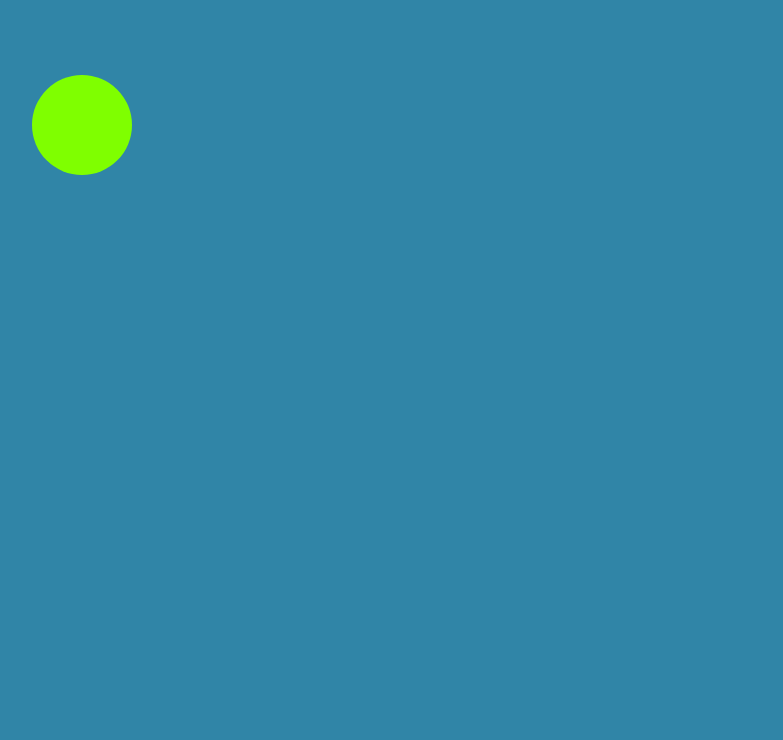
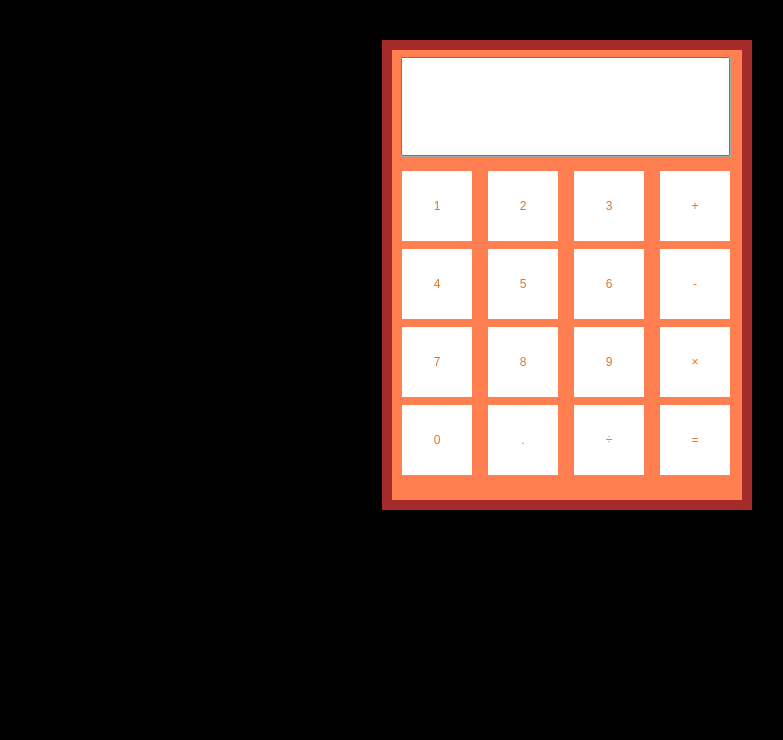
Before and after one commit to mayur-ghugare/Git-Learning, a plain HTML site: page index.html in a window 1280 px wide. Shown: the part 60-800 px from the top of the page, without its empty margins (76-859 px from the left). Drawn offline with Linux system fonts and the light colour scheme.

Commit message:
Calculator App with working
Using HTML,CSS,JS.

```diff
--- a/index.html
+++ b/index.html
@@ -1,27 +1,63 @@
 <html>
     <head>
-        <title>Git Demo Web Page</title>
-        <style>
-            .body
-            {
-                background-color: rgb(48, 133, 167);
-            }
-            .circle
-            {
-                height: 100px;
-                width:100px;
-                border-radius: 50px;
-                background-color: chartreuse;
-                margin-top: 90px;
-                margin-left: 100px;
-            }
-        </style>
+        <title>My Calculator App</title>
+        <link rel="stylesheet"  href="stylesheet.css">
+
     </head>
-    <body class="body">
-        <h1 style="text-align: center">Git Demonstration</h1>
-        <div class="circle">
+    <body>
+        <div id="box">
+            <div id="panel">
+                <input type="text" id="id1" class="screen">
+            </div>
+            <div style="margin-top: 10px;"></div>
+            <button class="button button1" onclick="display('1')">1</button>
+            <button class="button button1" onclick="display('2')">2</button>
+            <button class="button button1" onclick="display('3')">3</button>
+            <button class="button button1" onclick="display('+')">+</button>
+            <br>
+            <button class="button button1" onclick="display('4')">4</button>
+            <button class="button button1" onclick="display('5')">5</button>
+            <button class="button button1" onclick="display('6')">6</button>
+            <button class="button button1" onclick="display('-')">-</button>
+            <br>
+            <button class="button button1" onclick="display('7')">7</button>
+            <button class="button button1" onclick="display('8')">8</button>
+            <button class="button button1" onclick="display('9')">9</button>
+            <button class="button button1" onclick="display('*')">&times</button>
+            <br>
+            <button class="button button1" onclick="display('0')">0</button>
+            <button class="button button1" onclick="display('.')">.</button>
+            <button class="button button1" onclick="display('/')">&divide</button>
+            <button class="button button1" onclick="cal()">=</button>
 
         </div>
+
     </body>
+    <script>
+        function display(val)
+        {
+            document.getElementById("id1").value+=val;
+        }
+        function cal(){
+           // alert('hii');
+            let x=document.getElementById('id1').value;
+            //alert(eval(x));
+            document.getElementById('id1').value=eval(x);
+
+        }
+       /* function evaluate()
+        {
+            alert('hii');
+           /* document.getElementById("id1").value = "";
+            let x = document.getElementById("id1").value;
+           // console.log(x);
+            let y = eval(x)
+            document.getElementById("id1").value = y
+        }*/
+      /*  function clr()
+        {
+            document.getElementById("id1").value = ""
+        } */
+    </script>
 
 </html>
--- /dev/null
+++ b/stylesheet.css
@@ -0,0 +1,58 @@
+body {
+  background-color: black;
+}
+#box {
+  background-color: coral;
+  margin-top: 100px;
+  margin-left: 450px;
+  border-width: 10px;
+  border-style: solid;
+  border-color: brown;
+  width: 350px;
+  height: 450px;
+}
+#panel {
+  height: 100px;
+  width: 330px;
+  background-color: darkgray;
+  margin-top: 7px;
+  margin-left: 9px;
+}
+.screen {
+  height: 99px;
+  width: 329px;
+  text-align: right;
+  font-size: 40px;
+  column-span: 3;
+}
+
+.button {
+  background-color: greenyellow;
+  border: none;
+  color: black;
+  padding: 16 px;
+  text-align: center;
+  display: inline-block;
+  width: 70px;
+  height: 70px;
+  font-size: 12px;
+  margin: 4px 2px;
+  transition-duration: 0.4s;
+  cursor: pointer;
+}
+.button1 {
+  margin-left: 10px;
+  background-color: white;
+  color: rgb(224, 119, 34);
+  border: 2 px solid whitesmoke;
+}
+.button1:hover {
+  background-color: pink;
+  color: white;
+}
+/*input[type="button"] {
+  width: 100%;
+
+  border-radius: 10%;
+  background-color: darkseagreen;
+}*/
```
